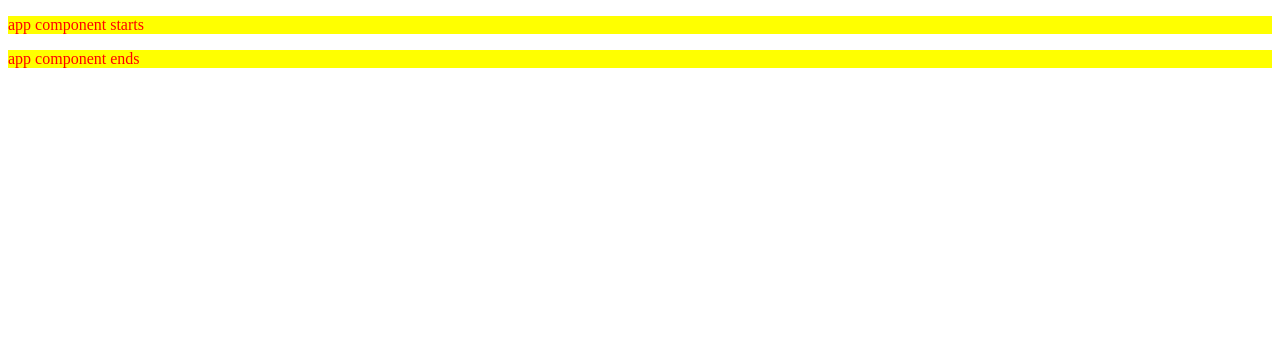
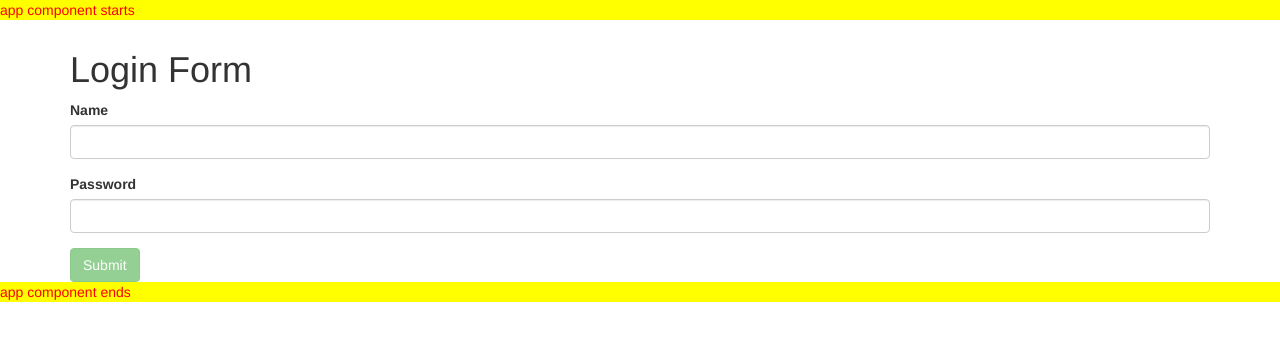
Before and after one commit to SourabhRanka/angularPlayground, an Angular app: page / in a window 1280 px wide. Shown: the top 340 px of the page. Built offline with nearby package versions, Linux system fonts and the light colour scheme.

Commit message:
Login FOrm

```diff
--- a/src/app/app.component.html
+++ b/src/app/app.component.html
@@ -1,3 +1,3 @@
 <p class='boundary'>app component starts</p>
-
+<app-login></app-login>
 <p class='boundary'>app component ends</p>
--- a/src/app/app.module.ts
+++ b/src/app/app.module.ts
@@ -4,11 +4,13 @@ import { NgModule } from '@angular/core';
 
 
 import { AppComponent } from './app.component';
+import { LoginComponent } from './login/login.component';
 
 
 @NgModule({
   declarations: [
-    AppComponent
+    AppComponent,
+    LoginComponent
   ],
   imports: [
     BrowserModule,FormsModule
--- /dev/null
+++ b/src/app/login/login.component.html
@@ -0,0 +1,26 @@
+<div class="container" [hidden]='submitted'>
+  <h1>Login Form</h1>
+
+  <form #myForm="ngForm" (ngSubmit)="onSubmit()">
+    <div class="form-group">
+      <label for="name">Name</label>
+      <input type="text" class="form-control" id="name" [(ngModel)]="login.name" name="name" required #refname="ngModel" >
+    </div>
+
+    <div [hidden]="refname.valid || refname.pristine" class="alert alert-danger">
+      Name is required
+    </div>
+
+    <div class="form-group">
+      <label for="alterEgo">Password</label>
+      <input type="password" required class="form-control" id="password" [(ngModel)]="login.password" name='password' #refpassword='ngModel'>
+    </div>
+    <div [hidden]="refpassword.valid || refpassword.pristine" class="alert alert-danger">
+      Password is required
+    </div>
+
+    <button type="submit" class="btn btn-success" [disabled]="!myForm.form.valid">Submit</button>
+
+  </form>
+
+</div>
--- /dev/null
+++ b/src/app/login/login.component.ts
@@ -0,0 +1,27 @@
+import { Component, OnInit } from '@angular/core';
+
+@Component({
+  selector: 'app-login',
+  templateUrl: './login.component.html',
+  styleUrls: ['./login.component.css']
+})
+export class LoginComponent implements OnInit {
+
+  constructor() { }
+  login = { "name": "", "password": "" };
+  credentials = { "name": 'sourabh', "password": 'sourabh123' };
+  submitted = false;
+  onSubmit() {
+    if (this.login.name === this.credentials.name && this.login.password === this.credentials.password) {
+      alert('Login Successful');
+      this.submitted = true;
+    }
+    else {
+      alert('Login Failed, Please try again ');
+    }
+  }
+
+  ngOnInit() {
+  }
+
+}
--- a/src/index.html
+++ b/src/index.html
@@ -1,14 +1,19 @@
 <!doctype html>
 <html lang="en">
+
 <head>
   <meta charset="utf-8">
   <title>AngularPlayground</title>
   <base href="/">
-
   <meta name="viewport" content="width=device-width, initial-scale=1">
   <link rel="icon" type="image/x-icon" href="favicon.ico">
+  <link rel="stylesheet" href="https://maxcdn.bootstrapcdn.com/bootstrap/3.3.7/css/bootstrap.min.css">
+  <script src="https://ajax.googleapis.com/ajax/libs/jquery/3.3.1/jquery.min.js"></script>
+  <script src="https://maxcdn.bootstrapcdn.com/bootstrap/3.3.7/js/bootstrap.min.js"></script>
 </head>
+
 <body>
   <app-root></app-root>
 </body>
+
 </html>
```
Also changed, not shown: src/app/login/login.component.css (added), 2 other files (tests, documents, lock files or other folders).
